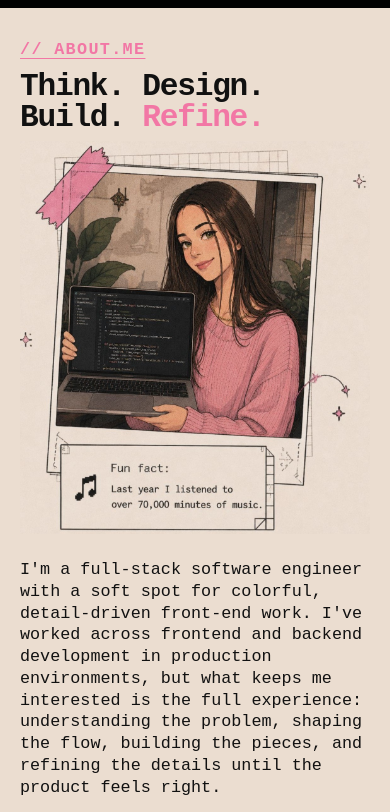
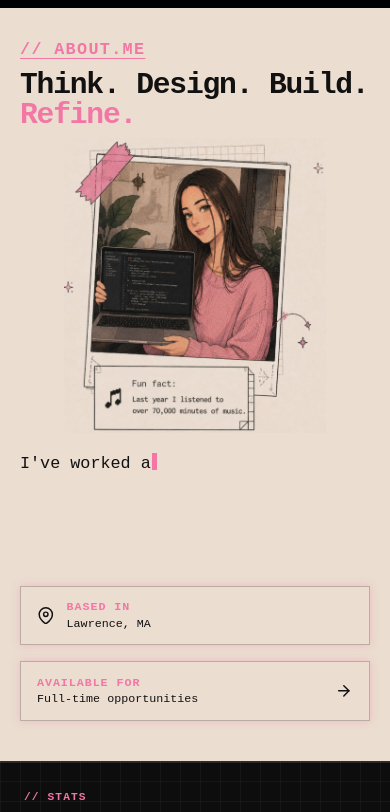
Before and after one commit to rxshellg/rg-portfolio, a React (Vite) app: page / in a window 390 px wide. Shown: the part 980-1792 px from the top of the page. Built offline with nearby package versions, Linux system fonts and the light colour scheme.

Commit message:
Adapted about section to mobile

```diff
--- /dev/null
+++ b/src/hooks/useTypewriter.ts
@@ -0,0 +1,57 @@
+import { useEffect, useMemo, useState } from "react";
+
+const TYPE_SPEED_MS = 25;
+const DELETE_SPEED_MS = 12;
+const PAUSE_AFTER_TYPE_MS = 1600;
+const PAUSE_AFTER_DELETE_MS = 400;
+
+function splitIntoSentences(paragraphs: string[]): string[] {
+  return (
+    paragraphs
+      .join(" ")
+      .match(/[^.!?]+[.!?]+/g)
+      ?.map((sentence) => sentence.trim()) ?? paragraphs
+  );
+}
+
+export function useTypewriter(paragraphs: string[]) {
+  const sentences = useMemo(() => splitIntoSentences(paragraphs), [paragraphs]);
+
+  const [sentenceIndex, setSentenceIndex] = useState(0);
+  const [text, setText] = useState("");
+  const [isDeleting, setIsDeleting] = useState(false);
+
+  useEffect(() => {
+    const currentSentence = sentences[sentenceIndex];
+
+    if (!isDeleting && text.length < currentSentence.length) {
+      const timeout = setTimeout(() => {
+        setText(currentSentence.slice(0, text.length + 1));
+      }, TYPE_SPEED_MS);
+      return () => clearTimeout(timeout);
+    }
+
+    if (!isDeleting && text.length === currentSentence.length) {
+      const timeout = setTimeout(
+        () => setIsDeleting(true),
+        PAUSE_AFTER_TYPE_MS,
+      );
+      return () => clearTimeout(timeout);
+    }
+
+    if (isDeleting && text.length > 0) {
+      const timeout = setTimeout(() => {
+        setText(text.slice(0, -1));
+      }, DELETE_SPEED_MS);
+      return () => clearTimeout(timeout);
+    }
+
+    const timeout = setTimeout(() => {
+      setSentenceIndex((current) => (current + 1) % sentences.length);
+      setIsDeleting(false);
+    }, PAUSE_AFTER_DELETE_MS);
+    return () => clearTimeout(timeout);
+  }, [text, isDeleting, sentenceIndex, sentences]);
+
+  return text;
+}
--- a/src/pages/home/components/AboutSection.css
+++ b/src/pages/home/components/AboutSection.css
@@ -56,6 +56,43 @@
   margin: 0.75rem 0 0;
   font-size: 0.95rem;
   line-height: 1.3;
+}
+
+.about-description-mobile {
+  display: none;
+}
+
+.sr-only {
+  position: absolute;
+  width: 1px;
+  height: 1px;
+  padding: 0;
+  margin: -1px;
+  overflow: hidden;
+  clip: rect(0, 0, 0, 0);
+  white-space: nowrap;
+  border: 0;
+}
+
+.typing-cursor {
+  display: inline-block;
+  width: 0.55ch;
+  margin-left: 1px;
+  background-color: var(--primary);
+  animation: about-cursor-blink 0.8s step-end infinite;
+  vertical-align: -0.1em;
+  height: 1em;
+}
+
+@keyframes about-cursor-blink {
+  0%,
+  50% {
+    opacity: 1;
+  }
+  50.01%,
+  100% {
+    opacity: 0;
+  }
 }
 
 .about-details {
@@ -129,7 +166,9 @@
   }
 
   .about-image-mobile img {
-    width: 100%;
+    display: block;
+    width: 75%;
+    margin-inline: auto;
   }
 
   .about-text {
@@ -137,7 +176,7 @@
   }
 
   .about-heading {
-    font-size: clamp(1.5rem, 8vw, 2.5rem);
+    font-size: clamp(1.5rem, 7.6vw, 2.3rem);
     margin: 0.75rem 0 0;
   }
 
@@ -156,14 +195,20 @@
   }
 
   .about-detail-link {
-  justify-content: space-between;
-}
+    justify-content: space-between;
+  }
 
-  .section-label {
+  .section-label,
+  .about-description {
     font-size: clamp(0.75rem, 4.3vw, 1.25rem);
   }
 
-  .about-description {
-    font-size: clamp(0.75rem, 4.3vw, 1.25rem);
+  .about-description-desktop {
+    display: none;
+  }
+
+  .about-description-mobile {
+    display: block;
+    min-height: calc(1.3em * 5);
   }
 }
--- a/src/pages/home/components/AboutSection.tsx
+++ b/src/pages/home/components/AboutSection.tsx
@@ -1,7 +1,16 @@
 import { FiArrowRight, FiMapPin } from "react-icons/fi";
+import { useTypewriter } from "../../../hooks/useTypewriter";
 import "./AboutSection.css";
 
+const aboutParagraphs = [
+  "I'm a full-stack software engineer with a soft spot for colorful, detail-driven front-end work. I've worked across frontend and backend development in production environments, but what keeps me interested is the full experience: understanding the problem, shaping the flow, building the pieces, and refining the details until the product feels right.",
+  "I like work that gives me room to think deeply, ask good questions, and take ownership from idea to implementation. Whether I'm collaborating with a team or working through a problem independently, I care about being someone people can trust to follow through and make the work better.",
+  "Outside of code, you can usually find me at the beach, playing Minecraft, listening to music, or spending time with my friends and family.",
+];
+
 function AboutSection() {
+  const typedText = useTypewriter(aboutParagraphs);
+
   return (
     <section id="about" className="page-section about-section">
       <div className="about-image" aria-hidden="true">
@@ -19,27 +28,24 @@ function AboutSection() {
           <img src="/About-Image.jpeg" alt="" />
         </div>
 
-        <p className="about-description">
-          I&apos;m a full-stack software engineer with a soft spot for colorful,
-          detail-driven front-end work. I&apos;ve worked across frontend and
-          backend development in production environments, but what keeps me
-          interested is the full experience: understanding the problem, shaping
-          the flow, building the pieces, and refining the details until the
-          product feels right.
+        <div className="about-description-desktop">
+          {aboutParagraphs.map((text, i) => (
+            <p className="about-description" key={i}>
+              {text}
+            </p>
+          ))}
+        </div>
+
+        <p
+          className="about-description about-description-mobile"
+          aria-hidden="true"
+        >
+          {typedText}
+          <span className="typing-cursor" />
         </p>
 
-        <p className="about-description">
-          I like work that gives me room to think deeply, ask good questions,
-          and take ownership from idea to implementation. Whether I&apos;m
-          collaborating with a team or working through a problem independently,
-          I care about being someone people can trust to follow through and make
-          the work better.
-        </p>
-
-        <p className="about-description">
-          Outside of code, you can usually find me at the beach, playing
-          Minecraft, listening to music, or spending time with my friends and
-          family.
+        <p className="about-description-sr-only sr-only">
+          {aboutParagraphs.join(" ")}
         </p>
 
         <div className="about-details">
```
